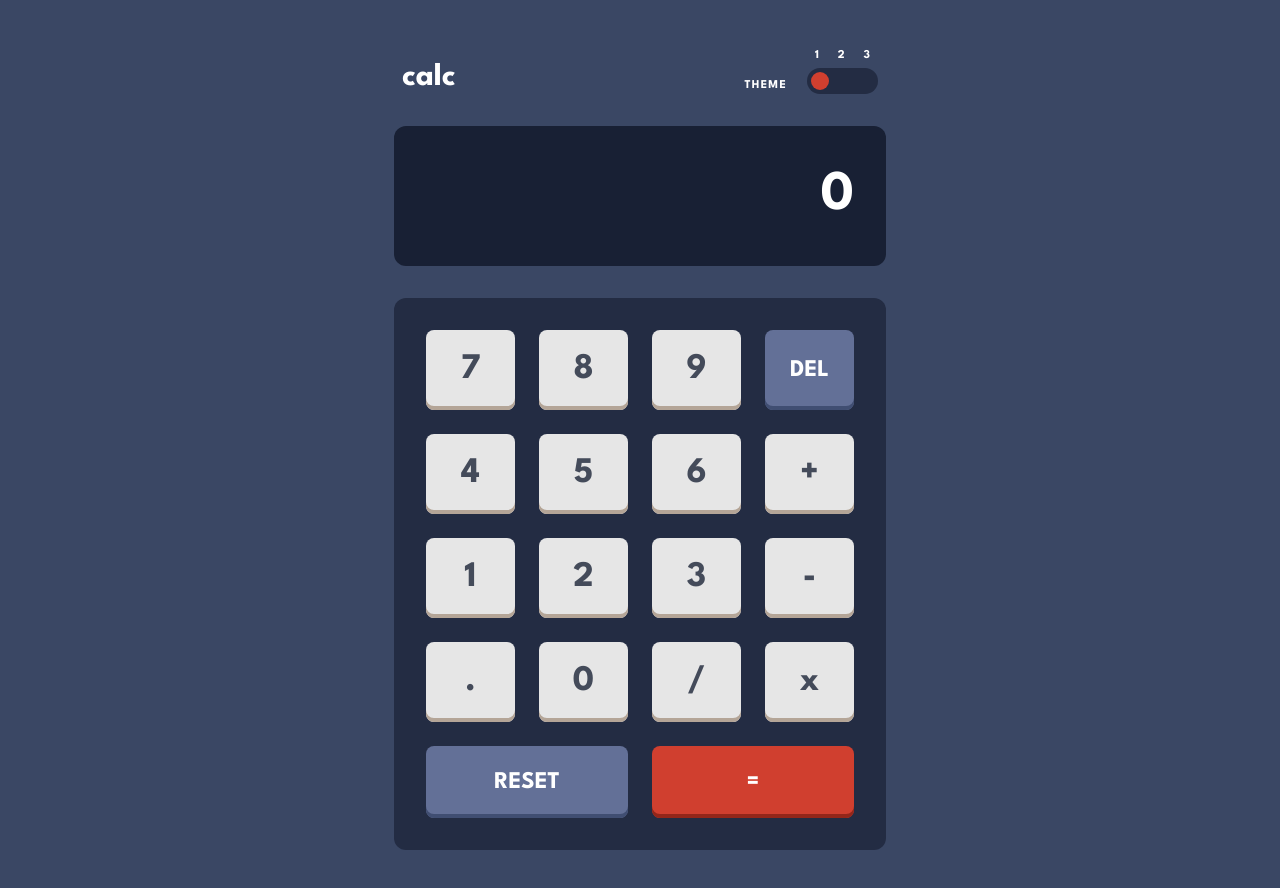
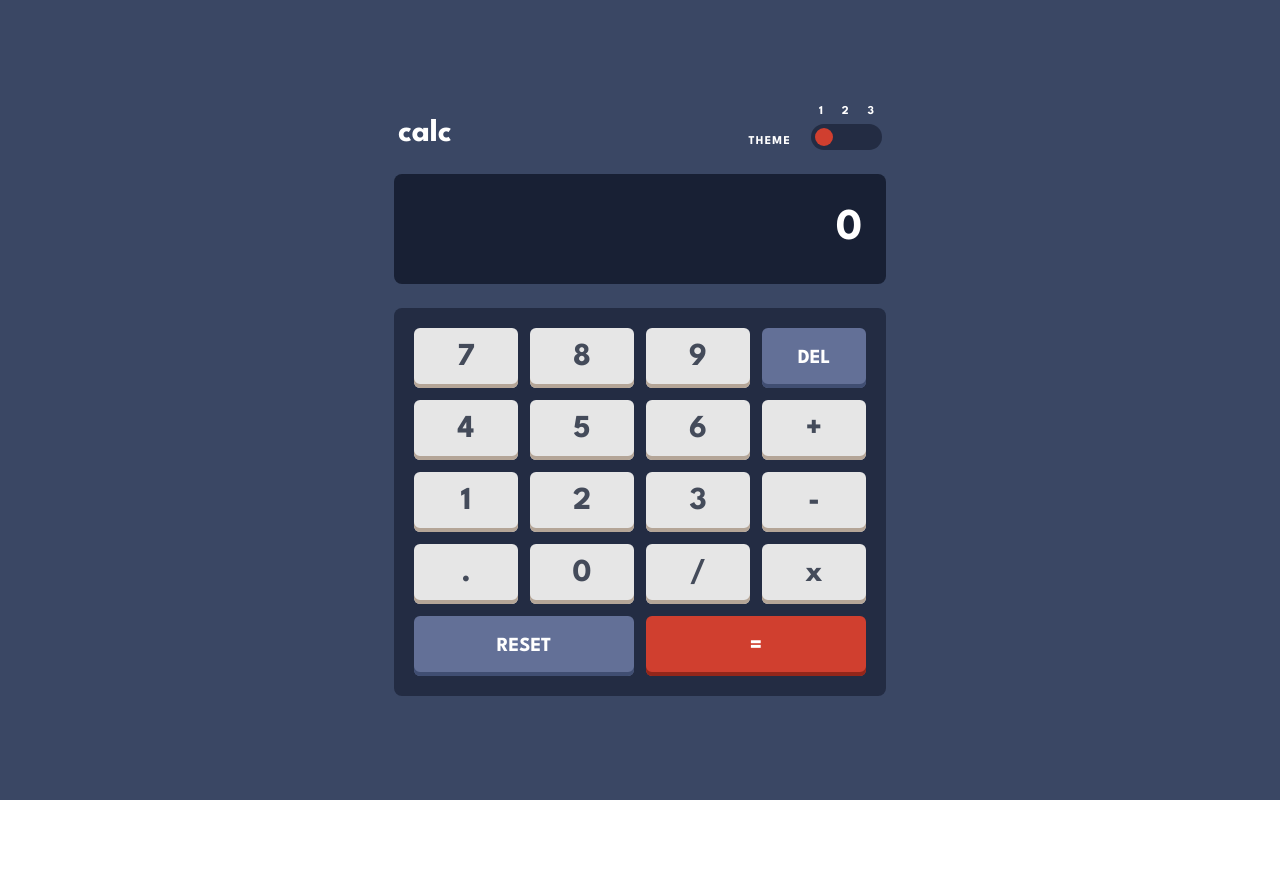
Before and after one commit to Sriya-cheruku/calculator-app, a React (Vite) app: page / in a window 1280 px wide. Shown: the top 888 px of the page. After the commit the page ends 800 px from the top, so only its background shows below. Built offline with nearby package versions, Linux system fonts and the light colour scheme.

Commit message:
Refine sizing to exactly match design proportions

```diff
--- a/src/App.jsx
+++ b/src/App.jsx
@@ -99,11 +99,11 @@ function CalculatorInner() {
     }
   };
 
-  return (
+ return (
   <div
-    className={`min-h-screen ${styles.bg} transition-colors duration-300 flex items-center justify-center`}
+    className={`min-h-screen ${styles.bg} transition-colors duration-300 flex items-center justify-center py-8`}
   >
-    <div className="w-full max-w-[540px] px-6 py-8 md:py-12">
+    <div className="w-full max-w-[540px] px-6">
       <Header />
       <Display value={current} />
       <Keypad onPress={handlePress} />
--- a/src/components/Display.jsx
+++ b/src/components/Display.jsx
@@ -1,9 +1,12 @@
 import { useTheme } from "../context/ThemeContext";
 
 function formatNumber(value) {
-  if (value === "" || value === "-") return value || "0";
+  if (value === null || value === undefined || value === "") return "0";
   if (value === "Error") return value;
-  const [intPart, decPart] = String(value).split(".");
+  if (value === "-") return "-";
+
+  const str = String(value);
+  const [intPart, decPart] = str.split(".");
   const sign = intPart.startsWith("-") ? "-" : "";
   const abs = sign ? intPart.slice(1) : intPart;
   const withCommas = abs.replace(/\B(?=(\d{3})+(?!\d))/g, ",");
@@ -14,9 +17,9 @@ export default function Display({ value }) {
   const { styles } = useTheme();
   return (
     <div
-      className={`${styles.screen} rounded-xl px-6 md:px-8 py-8 md:py-10 mb-6 md:mb-8 flex justify-end items-center min-h-[110px] md:min-h-[140px]`}
+      className={`${styles.screen} rounded-lg px-6 py-6 mb-6 flex justify-end items-center h-[110px]`}
     >
-      <span className="text-[40px] md:text-[56px] font-bold truncate leading-none">
+      <span className="text-[44px] font-bold truncate leading-none">
         {formatNumber(value)}
       </span>
     </div>
--- a/src/components/Header.jsx
+++ b/src/components/Header.jsx
@@ -4,7 +4,7 @@ import ThemeToggle from "./ThemeToggle";
 export default function Header() {
   const { styles } = useTheme();
   return (
-    <header className="flex items-end justify-between mb-8 px-2">
+    <header className="flex items-end justify-between mb-6 px-1">
       <h1 className={`text-[32px] font-bold ${styles.text} leading-none`}>
         calc
       </h1>
--- a/src/components/Keypad.jsx
+++ b/src/components/Keypad.jsx
@@ -24,15 +24,14 @@ export default function Keypad({ onPress }) {
 
   const keyClass = (type) => {
     const base =
-      "rounded-lg font-bold py-4 md:py-5 transition active:translate-y-[2px] active:shadow-none";
-    if (type === "num")
-      return `${base} text-3xl md:text-4xl ${styles.numKey}`;
-    return `${base} text-xl md:text-2xl uppercase ${styles.fnKey}`;
+      "rounded-md font-bold h-[60px] transition active:translate-y-[2px] active:shadow-none flex items-center justify-center";
+    if (type === "num") return `${base} text-[32px] ${styles.numKey}`;
+    return `${base} text-[20px] uppercase ${styles.fnKey}`;
   };
 
   return (
-    <div className={`${styles.keypadBg} rounded-xl p-5 md:p-8`}>
-      <div className="grid grid-cols-4 gap-3 md:gap-6 mb-3 md:mb-6">
+    <div className={`${styles.keypadBg} rounded-lg p-5`}>
+      <div className="grid grid-cols-4 gap-3 mb-3">
         {keys.map((k) => (
           <button
             key={k.label}
@@ -43,16 +42,16 @@ export default function Keypad({ onPress }) {
           </button>
         ))}
       </div>
-      <div className="grid grid-cols-2 gap-3 md:gap-6">
+      <div className="grid grid-cols-2 gap-3">
         <button
           onClick={() => onPress("RESET")}
-          className={`rounded-lg font-bold text-xl md:text-2xl uppercase py-4 md:py-5 transition active:translate-y-[2px] active:shadow-none ${styles.fnKey}`}
+          className={`rounded-md font-bold text-[20px] uppercase h-[60px] transition active:translate-y-[2px] active:shadow-none ${styles.fnKey}`}
         >
           Reset
         </button>
         <button
           onClick={() => onPress("=")}
-          className={`rounded-lg font-bold text-xl md:text-2xl py-4 md:py-5 transition active:translate-y-[2px] active:shadow-none ${styles.accentKey}`}
+          className={`rounded-md font-bold text-[24px] h-[60px] transition active:translate-y-[2px] active:shadow-none ${styles.accentKey}`}
         >
           =
         </button>
```
